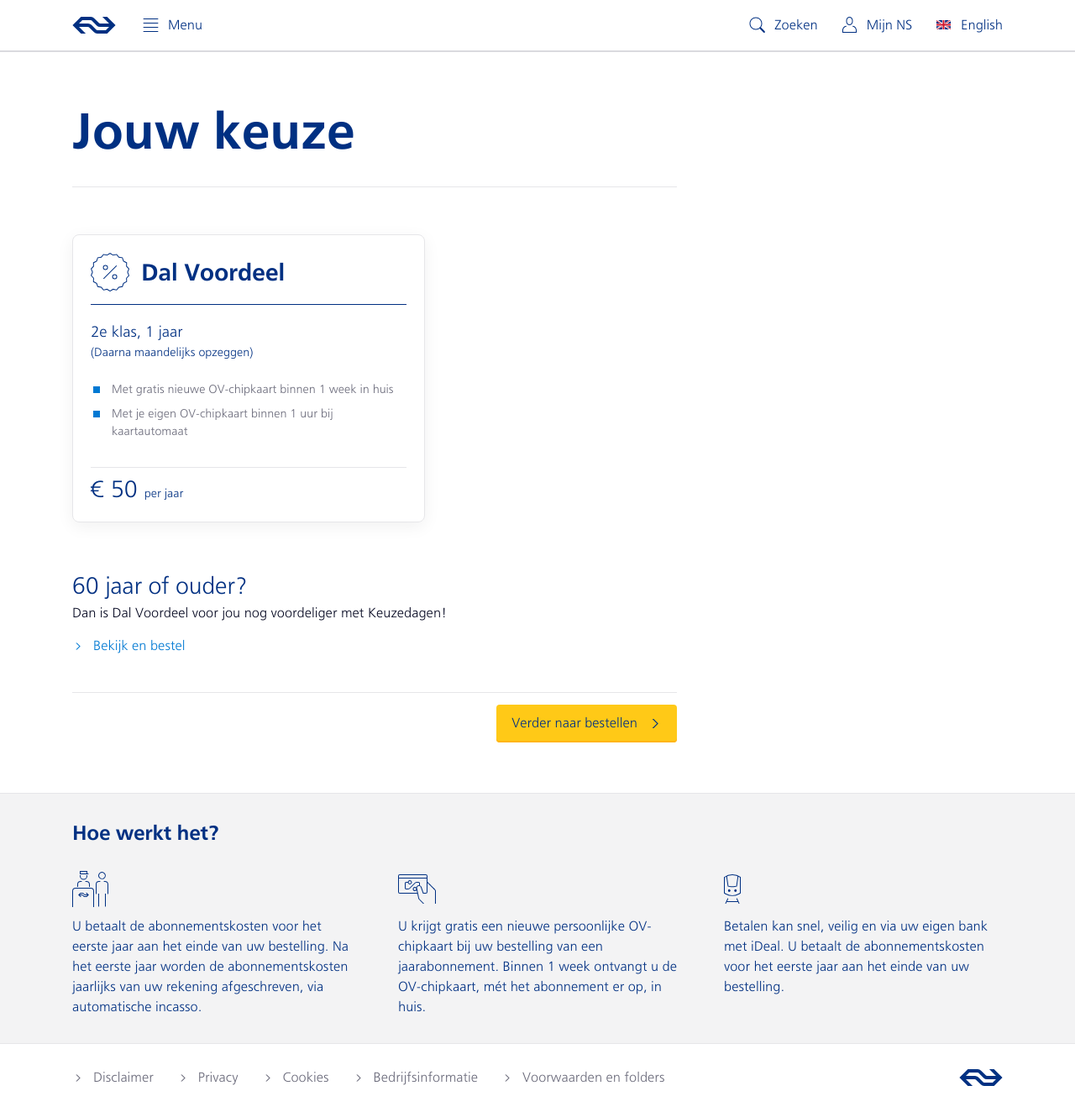
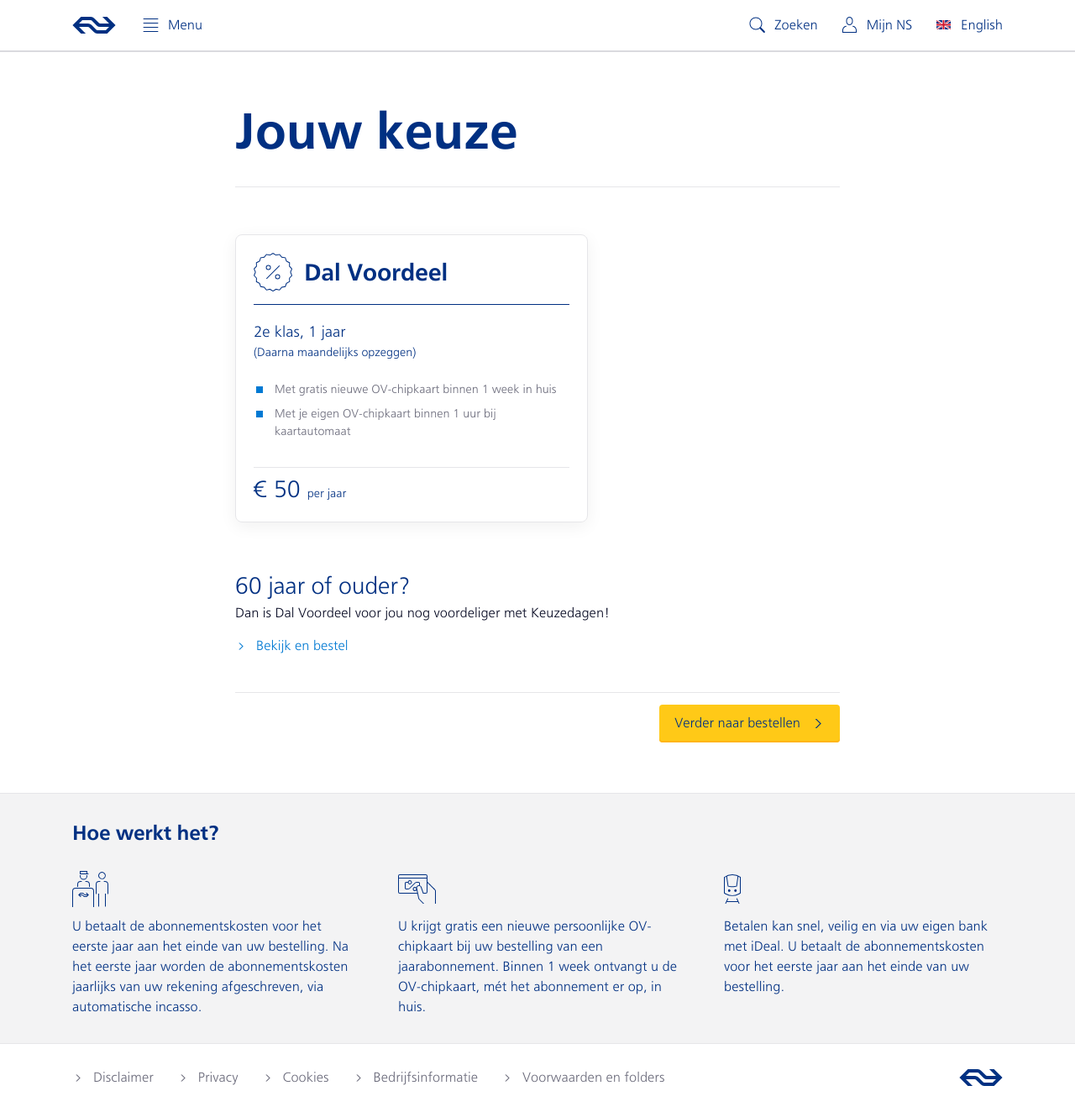
Before and after one commit to tdenheld/ns-ros, a Jekyll site: the page built from index.html, in a window 1280 px wide and 1324 px high. Shown: the whole window at 84% size. Built offline with Jekyll 4.4.1, drawn with Linux system fonts in a browser that asks for light colours.

Commit message:
landing to center

```diff
--- a/_layouts/landing.html
+++ b/_layouts/landing.html
@@ -4,7 +4,7 @@
 
 <section>
     <div class="container ovr-container">
-        <div class="tk-funnel-container pa-2r">
+        <div class="tk-funnel-container tk-funnel-container--center pa-2r">
             <div class="tk-heading tk-heading--funnel">
                 <h1 class="tk-heading__title">{{ page.heading }}</h1>
             </div>
```
Also changed, not shown: 1 other file.
